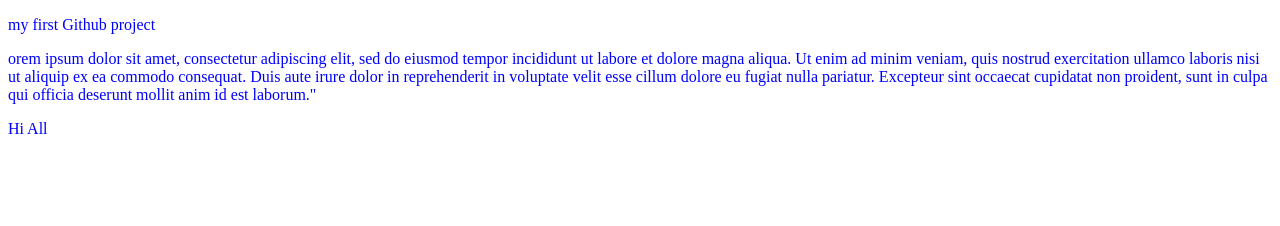
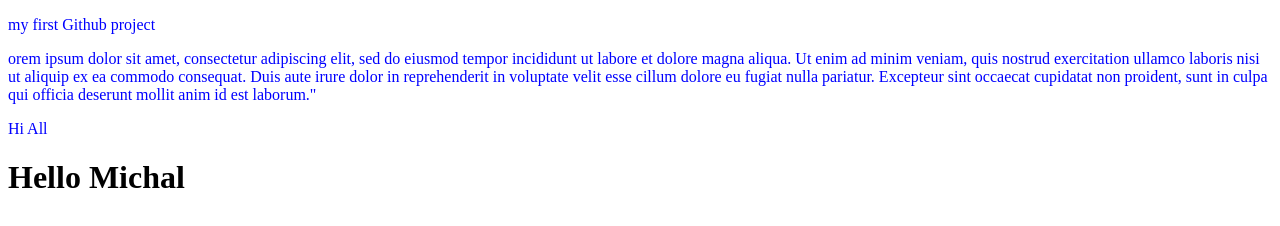
Before and after one commit to michaldas/Exercise-1-using-github, a plain HTML site: page index.html in a window 1280 px wide. Drawn offline with Linux system fonts and the light colour scheme.

Commit message:
adding code to michal

```diff
--- a/index.html
+++ b/index.html
@@ -13,6 +13,7 @@
 </div>
 <div class="student-contributor">
  <p>Hi All</p>
+ <h1>Hello Michal </h1>
 </div>
 
 </body>
```
